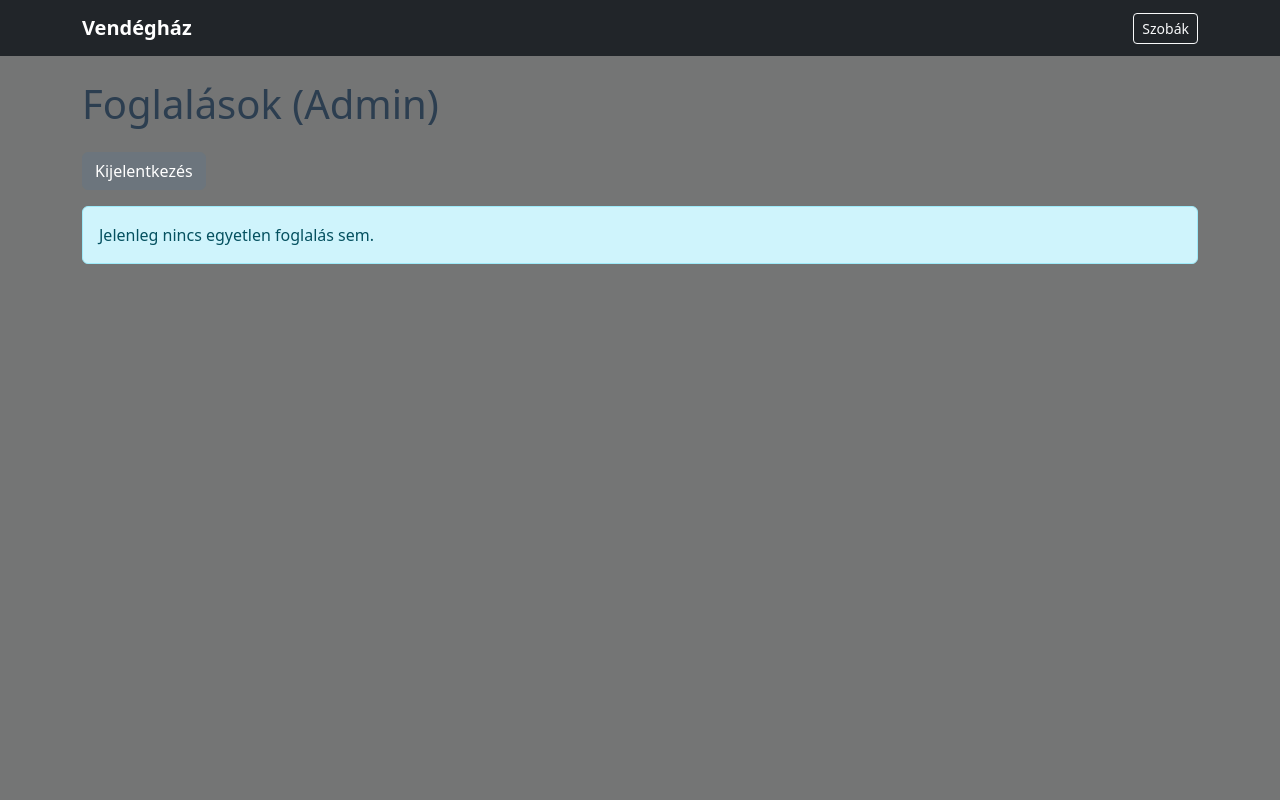
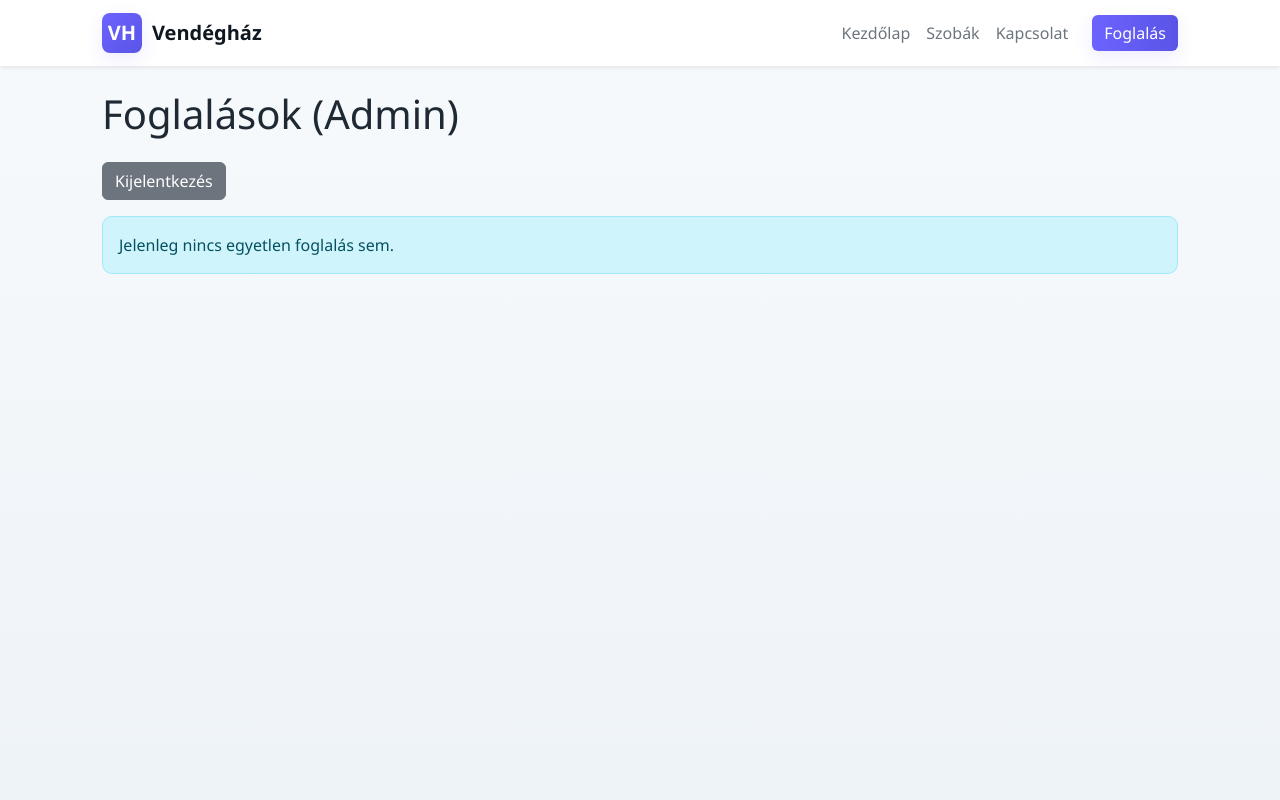
Before and after one commit to pshyduck/fv, a Flask app: page /admin in a window 1280 px wide. Run offline with Flask 3, Linux system fonts and the light colour scheme; the visitor is signed in with stand-in values (Sample User, id 1); data that the repository does not hold is empty.

Commit message:
navbar update

```diff
--- a/static/css/style.css
+++ b/static/css/style.css
@@ -1,11 +1,97 @@
-body {
-  background-color: #747575;
+:root {
+  --site-bg-1: #f7fafc;
+  --site-accent: #6c63ff;
+  --site-accent-2: #ffb86b;
+  --muted: #6c757d;
+  --card-bg: #ffffff;
 }
 
-h1 {
-  color: #2c3e50;
+html, body {
+  height: 100%;
 }
 
-.navbar-brand {
-  font-weight: bold;
+body {
+  background: linear-gradient(180deg, var(--site-bg-1) 0%, #eef3f8 100%);
+  color: #212529;
+  font-family: "Segoe UI", Tahoma, Geneva, Verdana, sans-serif;
+  -webkit-font-smoothing: antialiased;
+  -moz-osx-font-smoothing: grayscale;
 }
+
+h1, h2, h3, h4 {
+  color: #1f2933;
+}
+
+/* Navbar */
+.navbar {
+  background: var(--card-bg);
+}
+
+.navbar .brand-badge {
+  display: inline-flex;
+  align-items: center;
+  justify-content: center;
+  width: 40px;
+  height: 40px;
+  border-radius: 8px;
+  background: linear-gradient(135deg, var(--site-accent), #5a54e6);
+  color: #fff;
+  font-weight: 700;
+  box-shadow: 0 6px 18px rgba(108,99,255,0.12);
+}
+
+.navbar .brand-text {
+  margin-left: 10px;
+  font-weight: 700;
+  color: #0f1720;
+}
+
+.navbar .nav-link {
+  color: var(--muted);
+  transition: color .15s ease-in-out;
+}
+
+.navbar .nav-link:hover,
+.navbar .nav-link.active {
+  color: var(--site-accent);
+}
+
+.navbar .btn-primary {
+  background: linear-gradient(90deg, var(--site-accent) 0%, #5a54e6 100%);
+  border: none;
+  box-shadow: 0 6px 18px rgba(108,99,255,0.12);
+}
+
+/* Cards */
+.card {
+  border: 0;
+  border-radius: 12px;
+  box-shadow: 0 6px 20px rgba(31,41,51,0.06);
+}
+
+.card-img-top {
+  height: 200px;
+  object-fit: cover;
+  border-top-left-radius: 12px;
+  border-top-right-radius: 12px;
+}
+
+/* Buttons */
+.btn-outline-primary {
+  border-radius: 8px;
+}
+
+/* Alerts spacing */
+.alert {
+  border-radius: 10px;
+}
+
+/* Utility tweaks */
+.container {
+  max-width: 1100px;
+}
+
+@media (max-width: 576px) {
+  .brand-text { display: none; }
+  .card-img-top { height: 160px; }
+}
--- a/templates/base.html
+++ b/templates/base.html
@@ -20,13 +20,33 @@
 </head>
 <body>
 
-<nav class="navbar navbar-expand-lg navbar-dark bg-dark mb-4">
+<nav class="navbar navbar-expand-lg navbar-light bg-white shadow-sm mb-4">
   <div class="container">
-    <a class="navbar-brand" href="{{ url_for('index') }}">Vendégház</a>
-    <div>
-      <a class="btn btn-outline-light btn-sm" href="{{ url_for('rooms') }}">
-        Szobák
-      </a>
+    <a class="navbar-brand d-flex align-items-center" href="{{ url_for('index') }}">
+      <span class="brand-badge">VH</span>
+      <span class="brand-text">Vendégház</span>
+    </a>
+
+    <button class="navbar-toggler" type="button" data-bs-toggle="collapse" data-bs-target="#mainNav" aria-controls="mainNav" aria-expanded="false" aria-label="Toggle navigation">
+      <span class="navbar-toggler-icon"></span>
+    </button>
+
+    <div class="collapse navbar-collapse" id="mainNav">
+      <ul class="navbar-nav ms-auto mb-2 mb-lg-0 align-items-lg-center">
+        <li class="nav-item">
+          <a class="nav-link" href="{{ url_for('index') }}">Kezdőlap</a>
+        </li>
+        <li class="nav-item">
+          <a class="nav-link" href="{{ url_for('rooms') }}">Szobák</a>
+        </li>
+        <li class="nav-item">
+          <a class="nav-link" href="#">Kapcsolat</a>
+        </li>
+      </ul>
+
+      <div class="d-flex ms-lg-3">
+        <a class="btn btn-primary" href="{{ url_for('rooms') }}">Foglalás</a>
+      </div>
     </div>
   </div>
 </nav>
```
